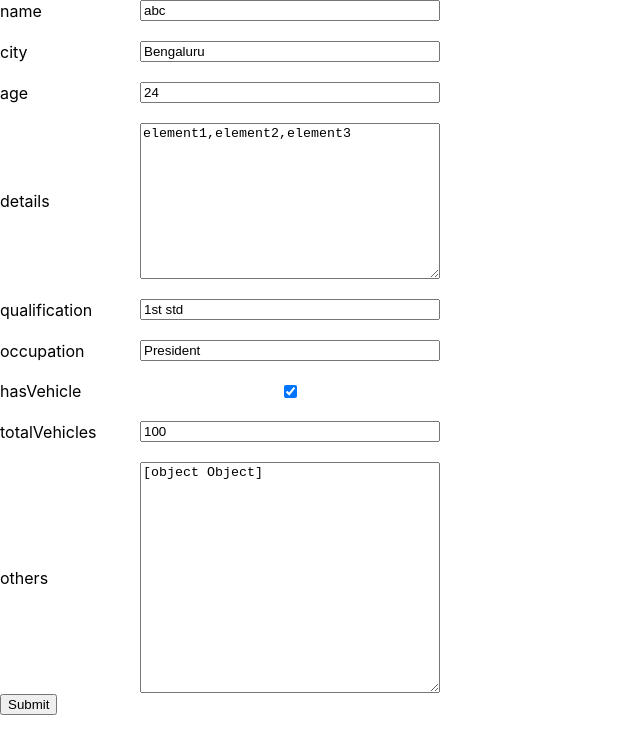
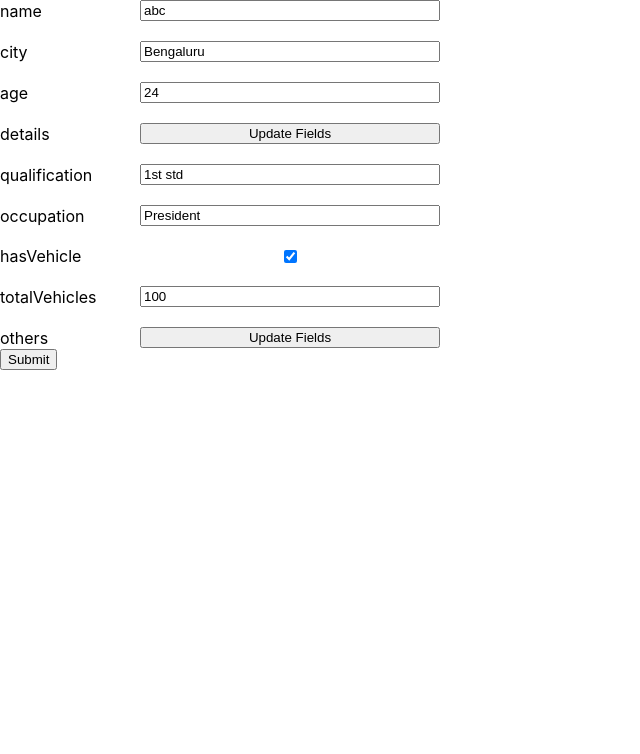
Before and after one commit to Yashwanth-G22/yaml-converter-tool, a React (Create React App) app: page / in a window 1280 px wide. Shown: the top 754 px of the page, without its empty margins (0-640 px from the left). Built offline with nearby package versions, Linux system fonts and the light colour scheme.

Commit message:
temp changes

```diff
--- a/src/appData.json
+++ b/src/appData.json
@@ -3,7 +3,9 @@
     "city": "Bengaluru",
     "age": 24,
     "details": [
-        "element1", "element2" ,"element3"
+        "element1",
+        "element2",
+        "element3"
     ],
     "qualification": "1st std",
     "occupation": "President",
@@ -11,11 +13,7 @@
     "totalVehicles": 100,
     "others": {
         "test1": "test value1",
-        "test2": "test value2",
-        "sample3": {
-            "objElement1": "",
-            "objElement2": true,
-            "numValue": 44
-        }
+        "test2": 456,
+        "sample3": false
     }
 }
--- a/src/components/converter-form.tsx
+++ b/src/components/converter-form.tsx
@@ -1,8 +1,10 @@
-import React, { memo, useCallback } from 'react';
+import React, { memo, useCallback, useState } from 'react';
 import { StyledDiv, StyledWrapper } from './styles';
-import { getInputType } from '../utils';
+import { CustomField } from './custom-field';
+import { getInputType } from './form-utils';
 
-const getFormField = (value: any, props: {}) => {
+const getFormField = (item: any, props: {}, setCustomFieldValues: any) => {
+    const [key, value] = item;
     if (getInputType(value) === 'text') {
         return <input type="text" {...props} />
     }
@@ -12,50 +14,35 @@ const getFormField = (value: any, props: {}) => {
     if (getInputType(value) === 'checkbox') {
         return <input type="checkbox" {...props} />
     }
-    if (Array.isArray(value)) {
-        return <textarea cols={30} rows={10} {...props} />
-    }
-    if (typeof (value) === 'object' && !Array.isArray(value)) {
-        return <textarea cols={30} rows={15} {...props} />
-    }
-    return null;
+    return <CustomField item={item} setCustomFieldValues={setCustomFieldValues} key={key} />
 };
 
 export const ConverterForm = memo(({ setFieldValues, jsonData }: { setFieldValues: any, jsonData: {} }) => {
 
+    const [customFieldValues, setCustomFieldValues] = useState<{ [key: string]: {} }>({});
+
     const updateFieldValue = useCallback((name: string, value: any) => (setFieldValues((preState: {}) => ({ ...preState, [name]: value }))), [setFieldValues]);
 
     const onChange = useCallback((e: any) => {
-        if (e.target.type === 'number') {
-            updateFieldValue(e.target.name, Number(e.target.value))
+        if (e.target.type === 'number' || e.target.type === 'text') {
+            updateFieldValue(e.target.name, e.target.value)
         }
         else if (e.target.type === 'checkbox') {
             updateFieldValue(e.target.name, Boolean(e.target.checked))
         }
         else {
-            updateFieldValue(e.target.name, e.target.value)
+            setFieldValues((preState: {}) => (
+                {
+                    ...preState,
+                    [e.target.name]: customFieldValues[e.target.name]
+                }
+            ));
         }
-    }, [updateFieldValue]);
+    }, [customFieldValues, setFieldValues, updateFieldValue]);
 
-    const onTextAreaChange = useCallback((e: any) => {
-        setFieldValues((preState: {}) => ({ ...preState, [e.target.name]: e.target.value }));
-    }, [setFieldValues]);
-
-    const getFieldProps = useCallback((key: string, value: any) => {
-        const commonProps = { defaultValue: value, name: key }
-
-        if (typeof (value) === 'boolean') {
-            return { defaultChecked: value, name: key, onChange }
-        }
-        if (typeof (value) === 'object' && !Array.isArray(value)) {
-            return { ...commonProps, onChange: onTextAreaChange }
-        }
-        if (typeof (Array.isArray(value))) {
-            return { ...commonProps, onChange: onTextAreaChange }
-        }
-        return { ...commonProps, onChange }
-
-    }, [onChange, onTextAreaChange]);
+    const getFieldProps = useCallback((key: string, value: any) => (
+        (typeof (value) === 'boolean') ? { defaultChecked: value, name: key, onChange } : { defaultValue: value, name: key, onChange }
+    ), [onChange]);
 
     const renderFormItem = useCallback((item: [key: string, value: any]) => {
         const [key, value] = item;
@@ -65,7 +52,7 @@ export const ConverterForm = memo(({ setFieldValues, jsonData }: { setFieldValue
             <StyledDiv key={key}>
                 <label htmlFor="item_name">{key}</label>
                 {
-                    getFormField(value, fieldProps)
+                    getFormField(item, fieldProps, setCustomFieldValues)
                 }
             </StyledDiv>
         );
--- a/src/components/custom-field.tsx
+++ b/src/components/custom-field.tsx
@@ -1,8 +1,74 @@
-import { memo } from 'react';
+import React, { memo, useCallback, useState } from 'react';
+import { getInputType } from './form-utils';
 
-export const CustomField = memo(({ value }: { value: {} }) => {
+export const getPrimaryFormField = (value: any, props: {}) => {
+    if (getInputType(value) === 'text') {
+        return <input type="text" {...props} />
+    }
+    if (getInputType(value) === 'number') {
+        return <input type="number" {...props} />
+    }
+    if (getInputType(value) === 'checkbox') {
+        return <input type="checkbox" {...props} />
+    }
+    return null;
+}
+
+export const CustomField = memo(({ item, setCustomFieldValues }: { item: any, setCustomFieldValues: any }) => {
+
+    const [isEditable, setEditable] = useState<boolean>(false)
+    const [key, value] = item;
+
+    const onArrayItemChange = useCallback((e: any) => (
+        setCustomFieldValues((preState: {}) => ({
+            ...preState,
+            [key]: preState[key as keyof typeof preState] ? [...preState[key as keyof typeof preState], e.target.value] : [e.target.value]
+        }))
+    ), [key, setCustomFieldValues]);
+
+    const onObjectItemChange = useCallback((e: any) => (
+        setCustomFieldValues((preState: {}) => ({
+            ...preState, [key]: { ...preState[key as keyof typeof preState] as {}, [e.target.name]: e.target.value }
+        }))
+    ), [key, setCustomFieldValues]);
+
+    const renderArrayItem = useCallback((element: any, index: number) => (
+        <React.Fragment key={index}>
+            {getPrimaryFormField(element, { defaultValue: element, name: element, onChange: onArrayItemChange })}
+        </React.Fragment>
+    ), [onArrayItemChange]);
+
+    const renderObjectItem = useCallback((item: any) => {
+        const [key, value] = item;
+        const commonProps = { name: key, onChange: onObjectItemChange };
+        const fieldProps = (typeof (value) === 'boolean') ? { defaultChecked: value, ...commonProps } : { defaultValue: value, ...commonProps };
+
+        return (
+            <React.Fragment key={key}>
+                <label htmlFor="item_name">{key}</label>
+                {
+                    getPrimaryFormField(value, fieldProps)
+                }
+            </React.Fragment>
+        );
+    }, [onObjectItemChange]);
+
+    const renderForm = useCallback(() => {
+        if (Array.isArray(value)) {
+            return value.map(renderArrayItem)
+        }
+        return Object.entries(value).map(renderObjectItem)
+    }, [renderArrayItem, renderObjectItem, value]);
+
+    const onClick = useCallback(() => (setEditable(!isEditable)), [isEditable]);
 
     return (
-        <></>
-    );
+        <>
+            <button onClick={onClick}>Update Fields</button>
+            {
+                isEditable ? renderForm() : null
+            }
+        </>
+    )
+
 });
--- /dev/null
+++ b/src/components/form-utils.tsx
@@ -0,0 +1,24 @@
+export const getInputType = (value: any) => {
+    if (typeof (value) === 'string') {
+        return 'text';
+    }
+    if (typeof (value) === 'boolean') {
+        return 'checkbox';
+    }
+    if (typeof (value) === 'number') {
+        return 'number';
+    }
+};
+
+export const getPrimaryFormField = (value: any, props: {}) => {
+    if (getInputType(value) === 'text') {
+        return <input type="text" {...props} />
+    }
+    if (getInputType(value) === 'number') {
+        return <input type="number" {...props} />
+    }
+    if (getInputType(value) === 'checkbox') {
+        return <input type="checkbox" {...props} />
+    }
+    return null;
+}
--- a/src/utils/get-input-type.ts
+++ /dev/null
@@ -1,11 +0,0 @@
-export const getInputType = (value: any) => {
-    if (typeof (value) === 'string') {
-        return 'text';
-    }
-    if (typeof (value) === 'boolean') {
-        return 'checkbox';
-    }
-    if (typeof (value) === 'number') {
-        return 'number';
-    }
-};
--- a/src/utils/index.ts
+++ b/src/utils/index.ts
@@ -1 +1 @@
-export * from './get-input-type';
+// export { getInputType, getPrimaryFormField } from '../components/form-utils';
```
